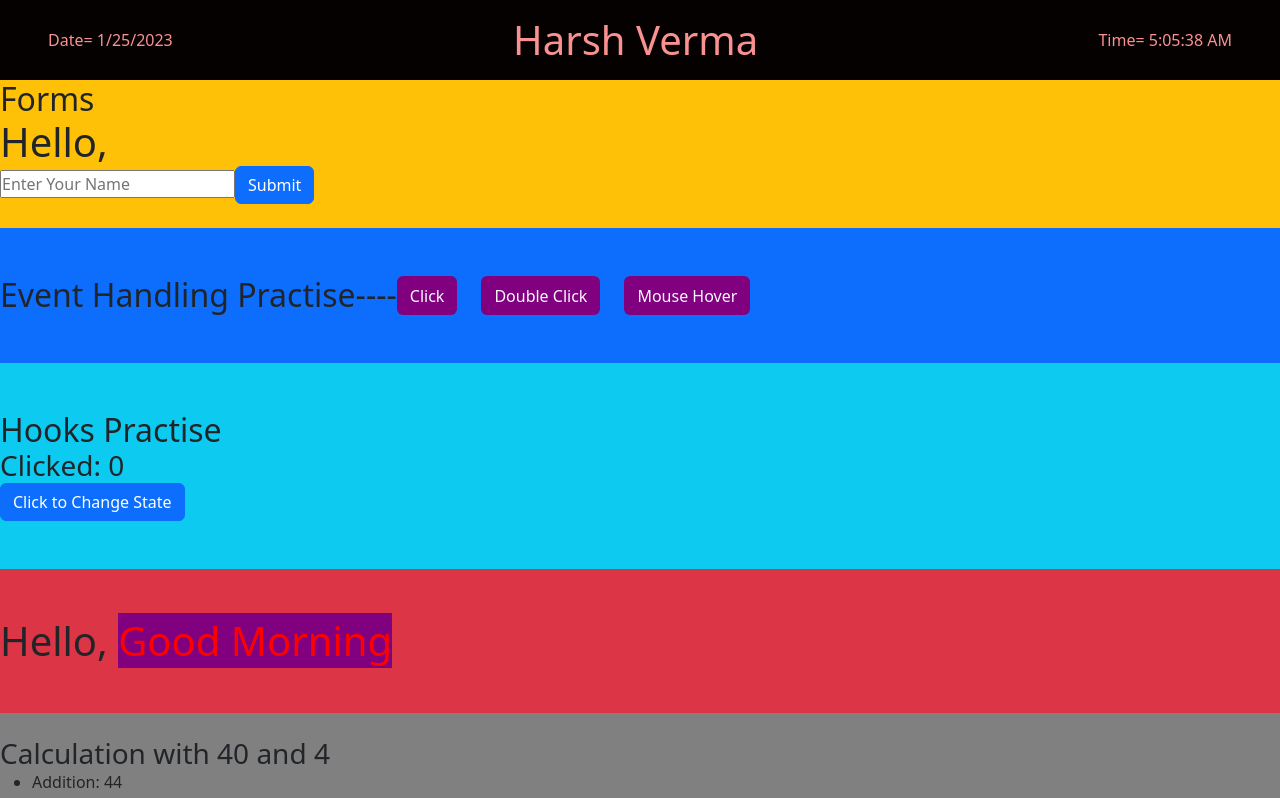
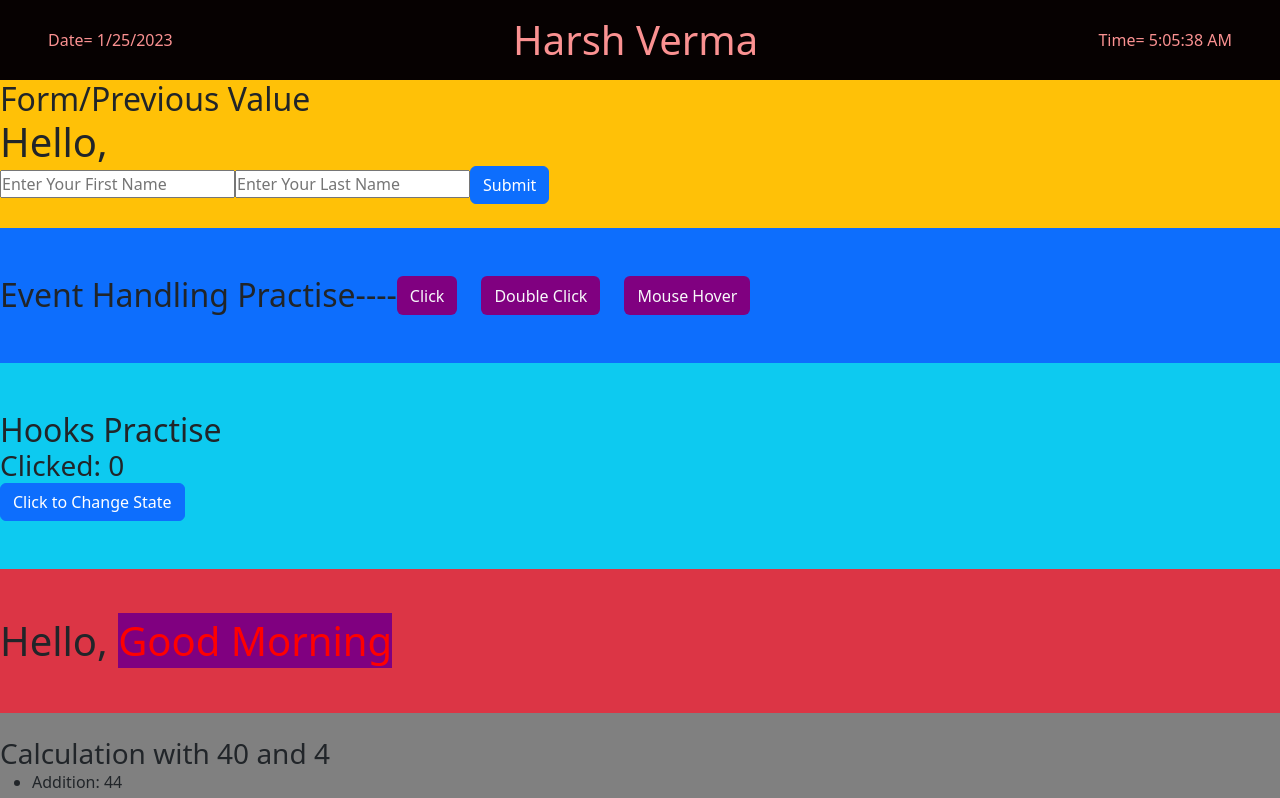
Before and after one commit to Harishverma7/React-Practise, a React (Create React App) app: page / in a window 1280 px wide. Shown: the top 798 px of the page. Built offline with nearby package versions, Linux system fonts and the light colour scheme.

Commit message:
prevValue on submit

```diff
--- a/src/Forms.jsx
+++ b/src/Forms.jsx
@@ -2,24 +2,53 @@ import React, { useState } from "react";
 
 
 const Form = () => {
-    const [nam, setName] = useState('');
-    const [name, setinputName] = useState();
+    const [fullname, setFullName] = useState({
+        fname:'',
+        lname:'',
+    });
+
+    const [newfullname,newsetfullname] = useState({
+        fname:'',
+        lanme:'',
+    });
 
     const inputEvent = (e) => {
         console.log(e.target.value);
-        setName(e.target.value);
+        const value = e.target.value;
+        const name = e.target.name;
+        setFullName((preValue) => {
+            // console.log(preValue);
+            if(name === 'fname'){
+                return {
+                    fname: value,
+                    lname: preValue.lname,
+                };
+            }else if (name === 'lname'){
+                return{
+                    fname : preValue.fname,
+                    lname : value,
+                };
+            }
+        })
     }
 
+
+
     const onsubmit = () => {
-        setinputName(nam);
+
+newsetfullname({
+    fname:fullname.fname,
+    lanme:fullname.lname,
+})
     };
 
     return (
         <>
             <div className="bg-warning pb-4">
-            <h2>Forms</h2>
-            <h1>Hello,{name}</h1>
-            <input type="text" value={nam} placeholder="Enter Your Name" onChange={inputEvent}></input>
+            <h2>Form/Previous Value</h2>
+            <h1>Hello,{newfullname.fname}{newfullname.lanme}</h1>
+            <input type="text" value={fullname.fname} placeholder="Enter Your First Name" name="fname" onChange={inputEvent}></input>
+            <input type="text" value={fullname.lname} placeholder="Enter Your Last Name" name="lname" onChange={inputEvent}></input>
             <button className="btn btn-primary" onClick={onsubmit}>Submit</button>
             </div>
         </>
```
